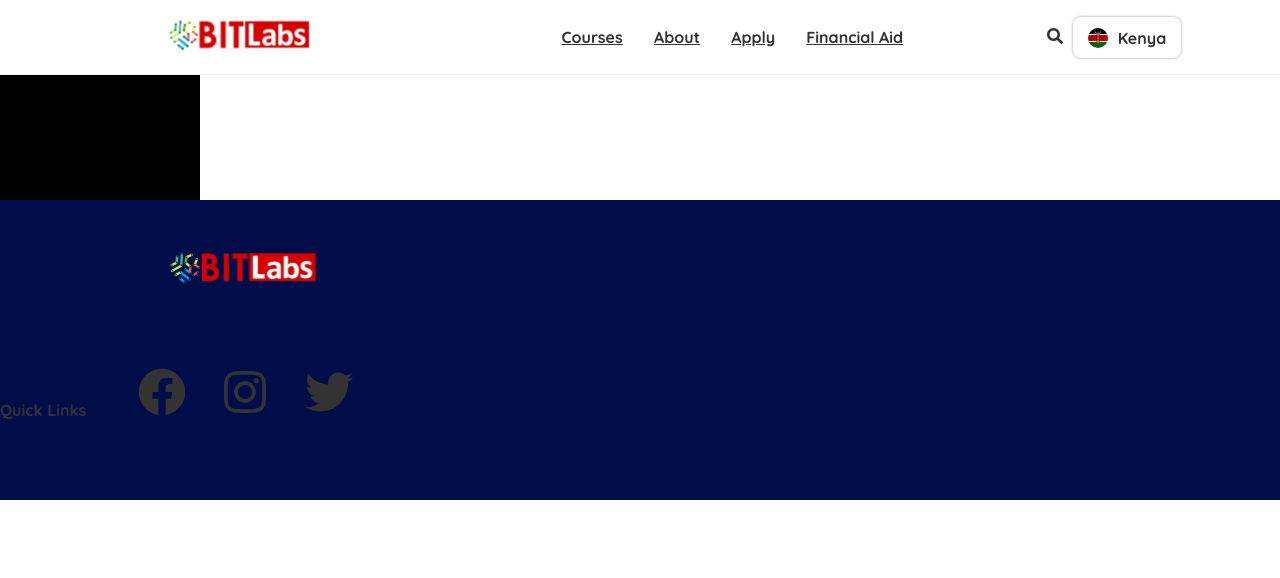
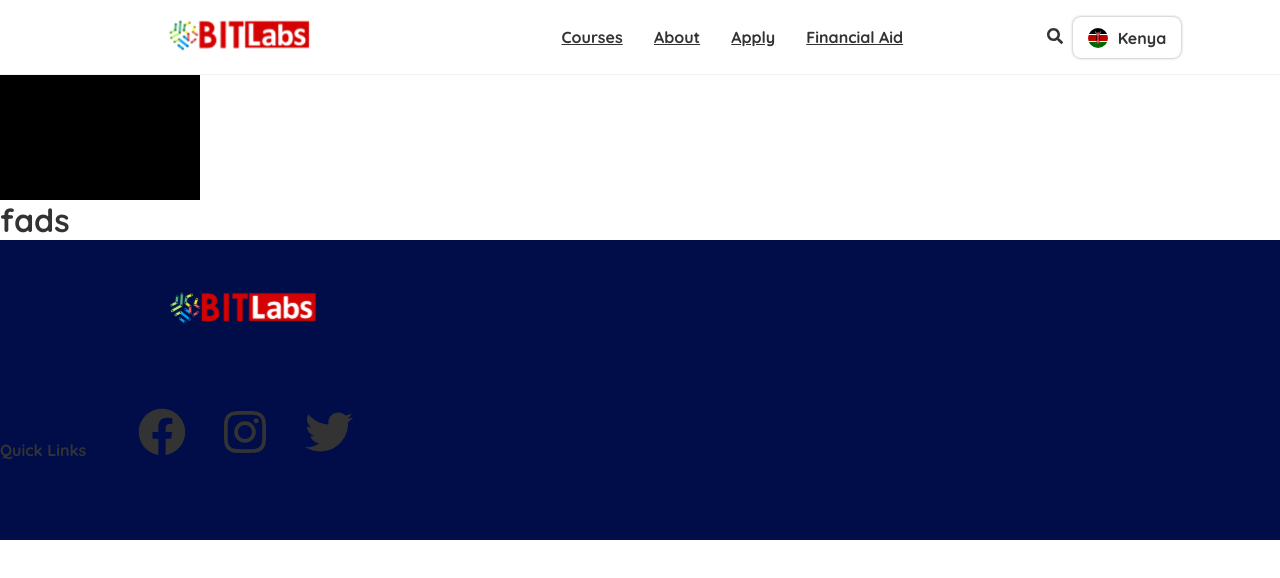
Before and after one commit to REGENCY-14/Bismuth, a React (Vite) app: page /Financial in a window 1280 px wide. Shown: the top 578 px of the page. Built offline with nearby package versions, Linux system fonts and the light colour scheme.

Commit message:
Update financialaid.jsx

```diff
--- a/src/financialaid.jsx
+++ b/src/financialaid.jsx
@@ -4,6 +4,7 @@ const Financial = () => {
             <div className="ffirstpart">
                 <h2>Bitlabs Financial Aid</h2>
             </div>
+            <h1>fads</h1>
         </>
      );
 }
```
